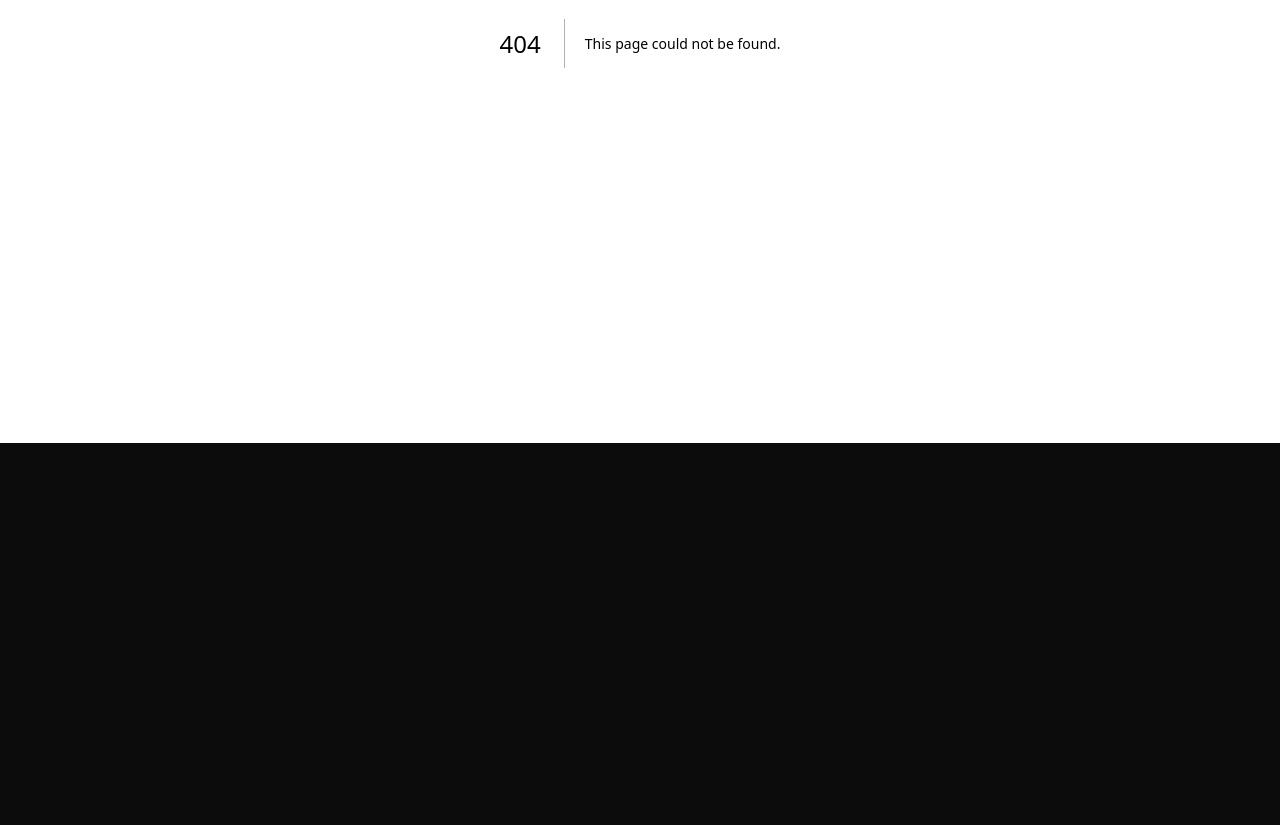
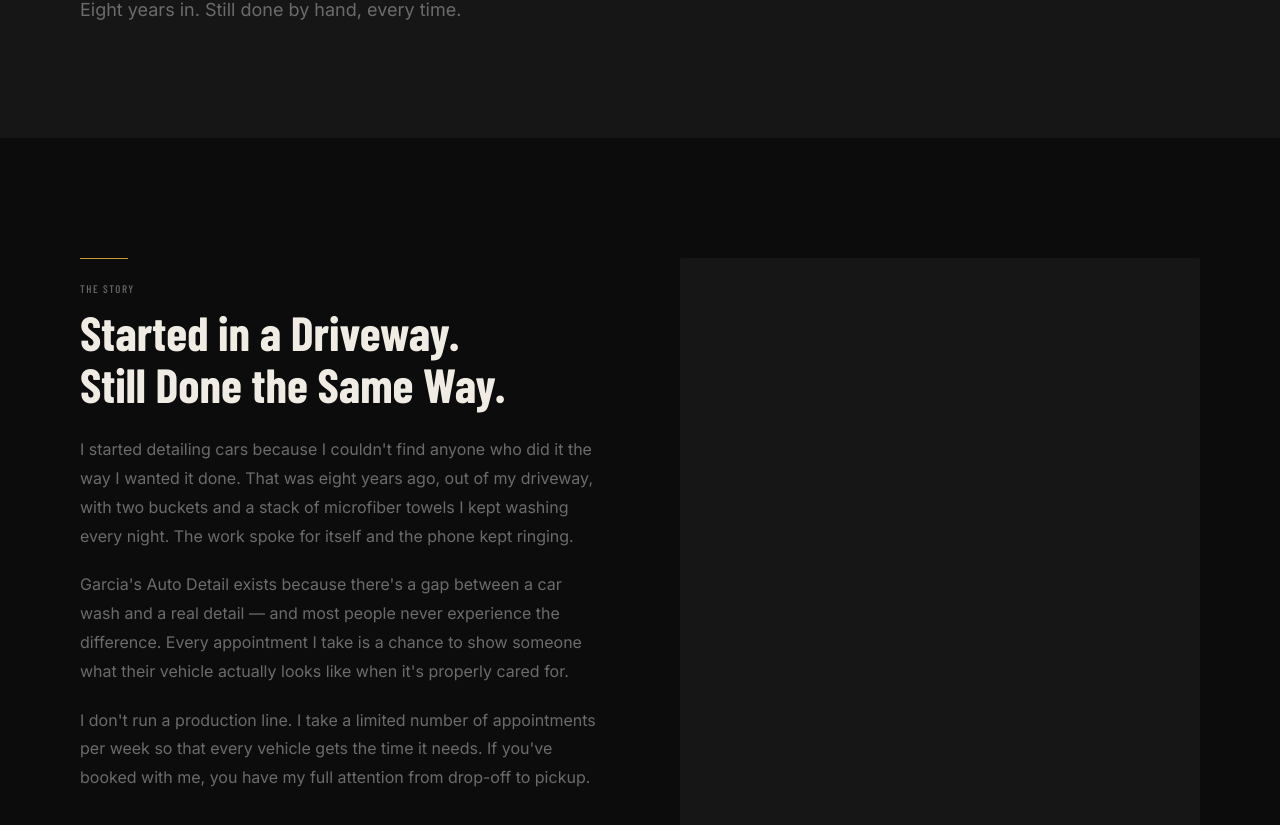
Before and after one commit to isaaclowtdoc-netizen/garcias-auto-detail, a Next.js app: page /about in a window 1280 px wide. Before the commit this address had no page. Shown: the part 357-1182 px from the top of the page. Before the commit the page ends 800 px from the top, so only its background shows below. Built offline with nearby package versions, Linux system fonts and the light colour scheme; a web font is replaced by a local one.

Commit message:
Build About page: Story, StatsRow, ApproachValues sections

```diff
--- /dev/null
+++ b/app/about/page.tsx
@@ -0,0 +1,34 @@
+import type { Metadata } from "next";
+import PageHeader from "@/components/sections/PageHeader";
+import Story from "@/components/sections/Story";
+import StatsRow from "@/components/sections/StatsRow";
+import ApproachValues from "@/components/sections/ApproachValues";
+import CTABanner from "@/components/sections/CTABanner";
+import Footer from "@/components/sections/Footer";
+
+export const metadata: Metadata = {
+  title: "About Garcia's Auto Detail",
+  description:
+    "Eight years of precision hand detailing. One standard applied to every vehicle. Learn how Garcia's Auto Detail works.",
+};
+
+export default function AboutPage() {
+  return (
+    <main>
+      <PageHeader
+        headline="Built on Precision. Operated with Obsession."
+        subheadline="Eight years in. Still done by hand, every time."
+      />
+      <Story />
+      <StatsRow />
+      <ApproachValues />
+      <CTABanner
+        headline="See the Difference."
+        body="Book an appointment and walk away knowing exactly what a real detail looks like."
+        primaryLabel="Book a Detail"
+        primaryHref="/contact"
+      />
+      <Footer />
+    </main>
+  );
+}
--- /dev/null
+++ b/components/sections/ApproachValues.tsx
@@ -0,0 +1,59 @@
+import FadeUp from "@/components/ui/FadeUp";
+import SectionDivider from "@/components/ui/SectionDivider";
+
+const VALUES = [
+  {
+    title: "No Shortcuts",
+    description:
+      "Every step in the process exists for a reason. We don't skip clay bar because the paint looks clean. We don't skip the jambs because they're not visible at first glance. The work is complete or it isn't done.",
+  },
+  {
+    title: "You Inspect Before We Leave",
+    description:
+      "Before every handoff, we walk the vehicle with you. Point out anything you see. We'd rather spend fifteen minutes on a spot than have you notice it in the parking lot. This isn't optional — it's part of the service.",
+  },
+  {
+    title: "Your Vehicle Gets Full Attention",
+    description:
+      "We limit bookings so nothing gets rushed. When your car is in, it has our focus from start to finish. No half-done work sitting between jobs. No pulling someone else off your vehicle to start another.",
+  },
+];
+
+export default function ApproachValues() {
+  return (
+    <section className="bg-pitch py-[56px] md:py-[80px] xl:py-[120px]">
+      <div className="max-w-[1280px] mx-auto px-6 md:px-10 xl:px-20">
+        <FadeUp>
+          <div className="flex flex-col gap-3 mb-16">
+            <SectionDivider variant="rule" />
+            <span className="text-label text-brass">HOW WE WORK</span>
+            <h2 className="font-display font-bold text-[36px] md:text-[48px] leading-[1.1] text-bone">
+              Three Things That Don&apos;t Change
+            </h2>
+          </div>
+        </FadeUp>
+
+        <div className="grid grid-cols-1 md:grid-cols-3 gap-10 md:gap-8">
+          {VALUES.map((value, i) => (
+            <FadeUp key={value.title} delay={i * 80}>
+              <div className="flex flex-col gap-5">
+                {/* 40px Brass rule at top of each column */}
+                <span
+                  className="block h-px bg-brass"
+                  style={{ width: "40px" }}
+                  aria-hidden="true"
+                />
+                <h3 className="font-display font-bold text-[28px] leading-[1.2] text-bone">
+                  {value.title}
+                </h3>
+                <p className="font-body text-[16px] leading-[1.8] text-steel">
+                  {value.description}
+                </p>
+              </div>
+            </FadeUp>
+          ))}
+        </div>
+      </div>
+    </section>
+  );
+}
--- /dev/null
+++ b/components/sections/StatsRow.tsx
@@ -0,0 +1,31 @@
+import FadeUp from "@/components/ui/FadeUp";
+
+const STATS = [
+  { value: "8+", label: "Years in business" },
+  { value: "500+", label: "Vehicles detailed" },
+  { value: "100%", label: "Hand done, no machines" },
+  { value: "1", label: "Standard, applied to every car" },
+];
+
+export default function StatsRow() {
+  return (
+    <section className="bg-carbon py-[56px] md:py-[80px]">
+      <div className="max-w-[1280px] mx-auto px-6 md:px-10 xl:px-20">
+        <div className="grid grid-cols-2 lg:grid-cols-4 gap-px bg-divider border border-divider">
+          {STATS.map((stat, i) => (
+            <FadeUp key={stat.label} delay={i * 80}>
+              <div className="bg-carbon px-8 py-10 flex flex-col gap-2">
+                <span className="font-display font-extrabold text-[64px] md:text-[72px] leading-[1.0] text-brass">
+                  {stat.value}
+                </span>
+                <span className="font-body text-[15px] leading-[1.6] text-steel">
+                  {stat.label}
+                </span>
+              </div>
+            </FadeUp>
+          ))}
+        </div>
+      </div>
+    </section>
+  );
+}
--- /dev/null
+++ b/components/sections/Story.tsx
@@ -0,0 +1,67 @@
+import Image from "next/image";
+import FadeUp from "@/components/ui/FadeUp";
+import SectionDivider from "@/components/ui/SectionDivider";
+
+export default function Story() {
+  return (
+    <section className="bg-pitch py-[56px] md:py-[80px] xl:py-[120px]">
+      <div className="max-w-[1280px] mx-auto px-6 md:px-10 xl:px-20">
+        <div className="grid grid-cols-1 lg:grid-cols-2 gap-12 lg:gap-20 items-start">
+
+          {/* Text — left column */}
+          <FadeUp>
+            <div className="flex flex-col gap-6">
+              <div className="flex flex-col gap-3">
+                <SectionDivider variant="rule" />
+                <span className="text-label text-brass">THE STORY</span>
+                <h2 className="font-display font-bold text-[40px] md:text-[48px] leading-[1.1] text-bone">
+                  Started in a Driveway.<br />
+                  Still Done the Same Way.
+                </h2>
+              </div>
+
+              {/* TODO: Replace with client-provided story before launch */}
+              <div className="flex flex-col gap-5 font-body text-[16px] leading-[1.8] text-steel">
+                <p>
+                  I started detailing cars because I couldn&apos;t find anyone who
+                  did it the way I wanted it done. That was eight years ago, out
+                  of my driveway, with two buckets and a stack of microfiber
+                  towels I kept washing every night. The work spoke for itself and
+                  the phone kept ringing.
+                </p>
+                <p>
+                  Garcia&apos;s Auto Detail exists because there&apos;s a gap between a
+                  car wash and a real detail — and most people never experience
+                  the difference. Every appointment I take is a chance to show
+                  someone what their vehicle actually looks like when it&apos;s
+                  properly cared for.
+                </p>
+                <p>
+                  I don&apos;t run a production line. I take a limited number of
+                  appointments per week so that every vehicle gets the time it
+                  needs. If you&apos;ve booked with me, you have my full attention
+                  from drop-off to pickup.
+                </p>
+              </div>
+            </div>
+          </FadeUp>
+
+          {/* Image — right column, portrait crop */}
+          {/* TODO: Replace with editorial stock image — hands-on, dark garage, side-lit */}
+          <FadeUp delay={80}>
+            <div className="relative w-full aspect-[3/4] overflow-hidden rounded-[2px]">
+              <Image
+                src="/images/about/story.jpg"
+                alt="Garcia's Auto Detail — hands-on precision work"
+                fill
+                className="object-cover img-grade"
+                sizes="(max-width: 1024px) 100vw, 50vw"
+              />
+            </div>
+          </FadeUp>
+
+        </div>
+      </div>
+    </section>
+  );
+}
```
Also changed, not shown: public/images/about/story.jpg (added).
